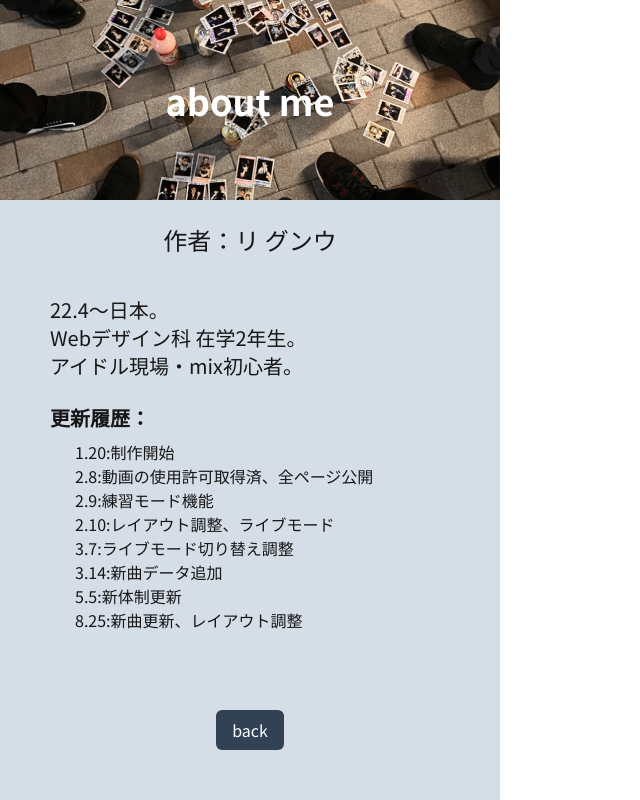
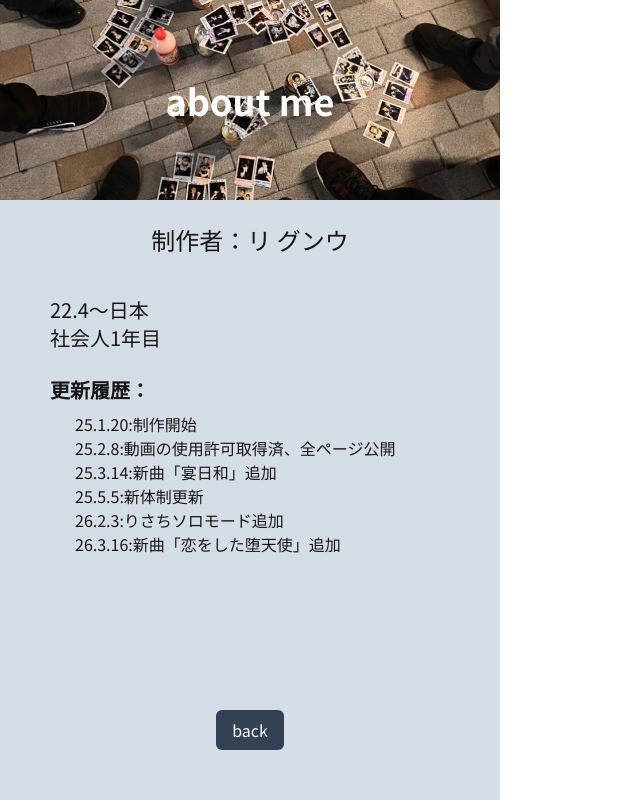
Before and after one commit to LIJUNYU-94/mousouslave, a Next.js app: page /about in a window 1280 px wide. Shown: the whole page, without its empty margins (0-640 px from the left). Built offline with nearby package versions, Linux system fonts and the light colour scheme.

Commit message:
虎火変則、文言編集

```diff
--- a/app/about/page.tsx
+++ b/app/about/page.tsx
@@ -14,11 +14,10 @@ export default function about() {
           about me
         </h1>
         <div className=" py-[3dvh] flex flex-col text-left">
-          <p className="text-2xl text-center">作者：リ グンウ</p>
+          <p className="text-2xl text-center">制作者：リ グンウ</p>
           <p className="text-xl w-[80%] mx-auto pt-[5dvh]">
-            22.4～日本。
-            <br /> Webデザイン科 在学2年生。
-            <br /> アイドル現場・mix初心者。
+            22.4～日本
+            <br /> 社会人1年目
           </p>
         </div>
         <div
@@ -27,14 +26,12 @@ export default function about() {
           }`}
         >
           <dt className="text-xl ml-[10%] font-bold pb-[1vh]">更新履歴：</dt>
-          <dd className="ml-[15%]">1.20:制作開始</dd>
-          <dd className="ml-[15%]">2.8:動画の使用許可取得済、全ページ公開</dd>
-          <dd className="ml-[15%]">2.9:練習モード機能</dd>
-          <dd className="ml-[15%]">2.10:レイアウト調整、ライブモード</dd>
-          <dd className="ml-[15%]">3.7:ライブモード切り替え調整</dd>
-          <dd className="ml-[15%]">3.14:新曲データ追加</dd>
-          <dd className="ml-[15%]">5.5:新体制更新</dd>
-          <dd className="ml-[15%]">8.25:新曲更新、レイアウト調整</dd>
+          <dd className="ml-[15%]">25.1.20:制作開始</dd>
+          <dd className="ml-[15%]">25.2.8:動画の使用許可取得済、全ページ公開</dd>
+          <dd className="ml-[15%]">25.3.14:新曲「宴日和」追加</dd>
+          <dd className="ml-[15%]">25.5.5:新体制更新</dd>
+          <dd className="ml-[15%]">26.2.3:りさちソロモード追加</dd>
+          <dd className="ml-[15%]">26.3.16:新曲「恋をした堕天使」追加</dd>
         </div>
         <div className="absolute bottom-[50px] w-full">
           <Link href="/">
--- a/app/components/menu.tsx
+++ b/app/components/menu.tsx
@@ -68,7 +68,7 @@ export default function Menu({ mode, dispatch }: MenuProps) {
     "/call": {
       title: "⚙️コール表示モード",
       options: [
-        { label: "全文モード", value: "check" },
+        { label: "一覧モード", value: "check" },
         { label: "練習モード", value: "practice" },
         { label: "LIVEモード", value: "live" },
         { label: "練習動画", value: "practicevideo" },
--- a/src/risa.json
+++ b/src/risa.json
@@ -90,7 +90,7 @@
         "ダイバー バイバー ジャージャー",
         "ファイボー ワイパー"
       ],
-      "PostChorus": ["虎火！（発動） ","人造 繊維 ", "海女 振動 化繊"],
+      "PostChorus": ["虎 火!虎 火!虎虎虎虎 虎火！（発動） ","人造 繊維 海女", "振動 化繊 飛 除去"],
       "Interlude": ["聴く(エアギター)"],
       "Outro": [
         "ピゲーノ(発動)",
```
